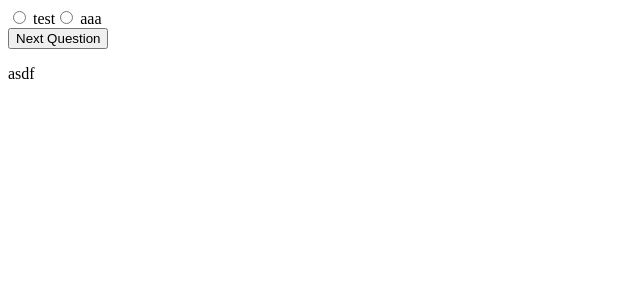
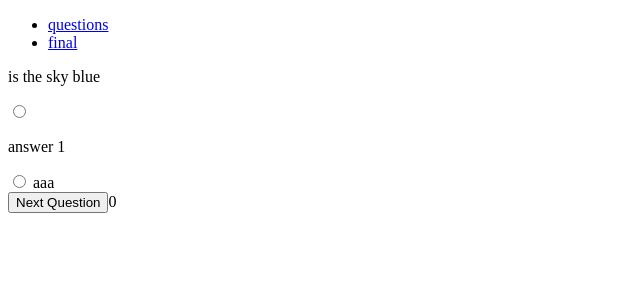
Before and after one commit to Justin-C/test, a React (Create React App) app: page / in a window 1280 px wide. Shown: the top 300 px of the page, without its empty margins (0-640 px from the left). Built offline with nearby package versions, Linux system fonts and the light colour scheme; the HTML template or start-up script is replaced by a standard one.

Commit message:
feat: router setup

```diff
--- a/package.json
+++ b/package.json
@@ -11,6 +11,7 @@
     "@types/react-dom": "17.0.11",
     "react": "17.0.2",
     "react-dom": "17.0.2",
+    "react-router-dom": "^6.3.0",
     "react-scripts": "4.0.3",
     "redux": "4.1.2",
     "sass": "1.49.7",
@@ -30,7 +31,8 @@
     "test": "react-scripts test --env=jsdom",
     "eject": "react-scripts eject",
     "prettier": "prettier . --write --config .prettierrc.json",
-    "lint": "eslint . --ext .js,.ts,.tsx"
+    "lint": "eslint . --ext .js,.ts,.tsx",
+    "typecheck": "tsc"
   },
   "browserslist": [
     ">0.2%",
--- a/src/App.tsx
+++ b/src/App.tsx
@@ -1,10 +1,33 @@
 /** @jsxImportSource @emotion/react */
 import React  from 'react';
+import {
+  BrowserRouter as Router,
+  Route,
+  Routes,
+  Link
+} from "react-router-dom";
+import FinalPage  from './components/final-page';
 import QuestionPage from './components/question-page';
 export default function App() {
   return (
     <div>
-      <QuestionPage />
+      <Router>
+      <div>
+        <ul>
+          <li>
+            <Link to="/">questions</Link>
+          </li>
+          <li>
+            <Link to="/final">final</Link>
+          </li>
+        </ul>
+
+        <Routes>
+          <Route path="/" element={<QuestionPage/>} />
+          <Route path="/final" element={<FinalPage/>} />
+        </Routes>
+      </div>
+    </Router>
     </div>
   );
 }
--- /dev/null
+++ b/src/components/answer.tsx
@@ -0,0 +1,13 @@
+import React  from 'react';
+import Text from './text';
+
+const Answer = () => {
+  return (
+    <div>
+      <input type="radio" /> <Text textString="answer 1"/>
+      <input type="radio" /> aaa
+    </div>
+  );
+};
+
+export default Answer;
--- a/src/components/button.js
+++ /dev/null
@@ -1,10 +0,0 @@
-import React  from 'react';
-
-const clickHandler = () => {
-    console.log('asdf')
-}
-const Button = (props) => {
-  return <button onClick={clickHandler}>{props.buttonText}</button>;
-};
-
-export default Button;
--- /dev/null
+++ b/src/components/button.tsx
@@ -0,0 +1,15 @@
+import React, { MouseEventHandler }  from 'react';
+
+const clickHandler = () => {
+    console.log('asdf')
+}
+
+interface ButtonProps {
+  buttonText: string;
+  handleClick: MouseEventHandler
+}
+const Button = (props: ButtonProps) => {
+  return <button onClick={props.handleClick}>{props.buttonText}</button>;
+};
+
+export default Button;
--- /dev/null
+++ b/src/components/final-page.tsx
@@ -0,0 +1,9 @@
+
+
+const FinalPage = () => {
+    return(
+        <p>finalpage</p>
+    )
+}
+
+export default FinalPage;
--- a/src/components/question-page.js
+++ /dev/null
@@ -1,17 +0,0 @@
-import React  from 'react';
-
-import Question from './question';
-import Button from './button';
-import { BUTTON_TEXT } from '../enums/question-page-enums';
-
-const QuestionPage = () => {
-  return (
-    <div>
-      <Question />
-      <Button buttonText={BUTTON_TEXT} />
-      <p>asdf</p>
-    </div>
-  );
-};
-
-export default QuestionPage;
--- /dev/null
+++ b/src/components/question-page.tsx
@@ -0,0 +1,52 @@
+import React, { useState }  from 'react';
+
+import Text from './text';
+import Answer from './answer';
+import Button from './button';
+import { BUTTON_TEXT } from '../enums/question-page-enums';
+import QUESTION_LIST from '../enums/questions-and-answers-enums';
+
+
+import {
+  useNavigate
+} from "react-router-dom";
+
+
+
+
+const QuestionPage = () => {
+
+
+  const [score, setScore] = useState(0);
+  const [questionNum, setQuestionNum] = useState(0)
+  const navigate = useNavigate();
+
+  const increaseScore = () => {
+    setScore(score+1);
+  }
+
+
+  const increaseQuestion = () => {
+
+
+    if(questionNum < QUESTION_LIST.length-1){
+      console.log('increasing q', questionNum, QUESTION_LIST.length)
+      setQuestionNum(questionNum+1);
+    } else {
+      // go to final page
+      navigate('/final')
+    }
+  }
+
+
+  return (
+    <div>
+      <Text textString={QUESTION_LIST[questionNum]?.QUESTION_TEXT}/>
+      <Answer />
+      <Button buttonText={BUTTON_TEXT} handleClick={increaseQuestion}/>
+      {questionNum}
+    </div>
+  );
+};
+
+export default QuestionPage;
--- a/src/components/question.js
+++ /dev/null
@@ -1,12 +0,0 @@
-import React  from 'react';
-
-const Question = () => {
-  return (
-    <div>
-      <input type="radio" /> test
-      <input type="radio" /> aaa
-    </div>
-  );
-};
-
-export default Question;
--- /dev/null
+++ b/src/components/text.tsx
@@ -0,0 +1,13 @@
+
+import React  from 'react';
+
+interface TextProps {
+    textString: string;
+}
+const Text = (props: TextProps) => {
+    return(
+        <p>{props.textString}</p>
+    )
+}
+
+export default Text;
```
Also changed, not shown: 1 other file (tests, documents, lock files or other folders).
